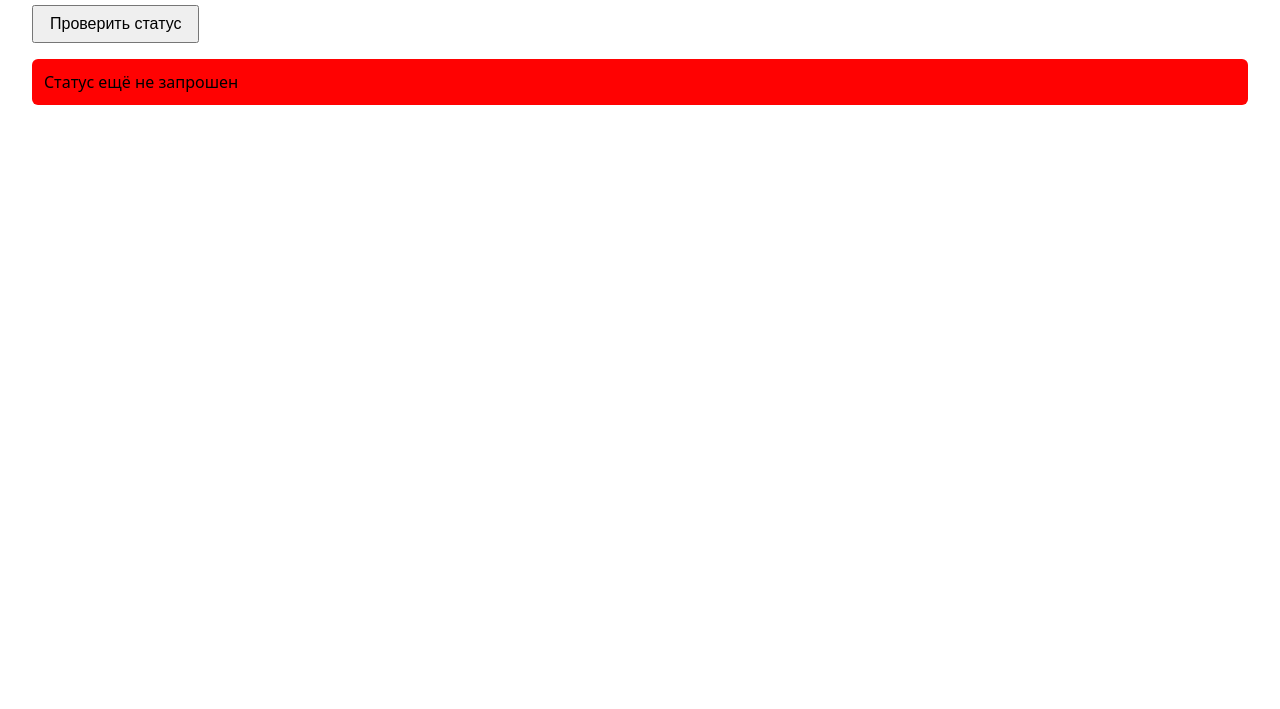
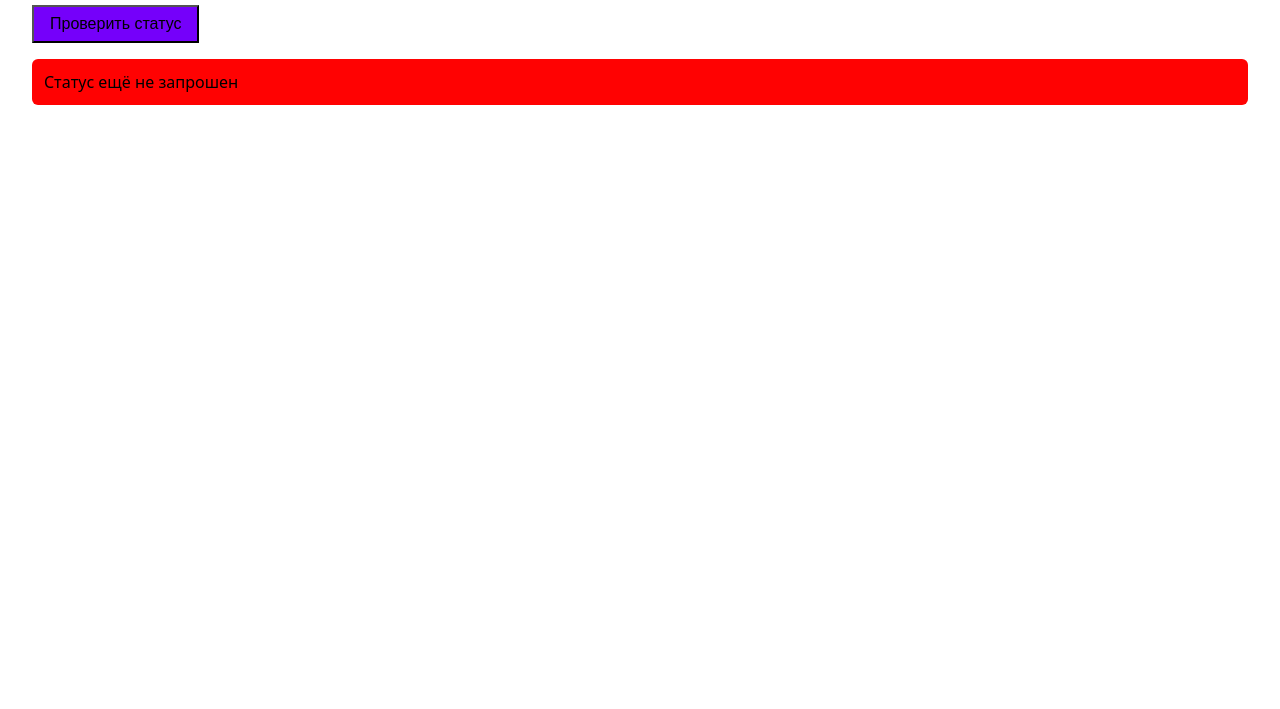
Before and after one commit to TimDen1349/simple-ci-cd-project, a website built with Vite: page client/index.html in a window 1280 px wide. Shown: the part 91-800 px from the top of the page. Built offline with nearby package versions, Linux system fonts and the light colour scheme.

Commit message:
Проверка пересборки 2

```diff
--- a/client/src/style.css
+++ b/client/src/style.css
@@ -1,3 +1,3 @@
 body { font-family: system-ui, sans-serif; margin: 2rem; }
-button { padding: .5rem 1rem; font-size: 1rem; cursor: pointer; }
+button { padding: .5rem 1rem; font-size: 1rem; cursor: pointer; background: #7500fa; }
 #result { margin-top: 1rem; padding: .75rem; background: #ff0202; border-radius: 6px; }
```
